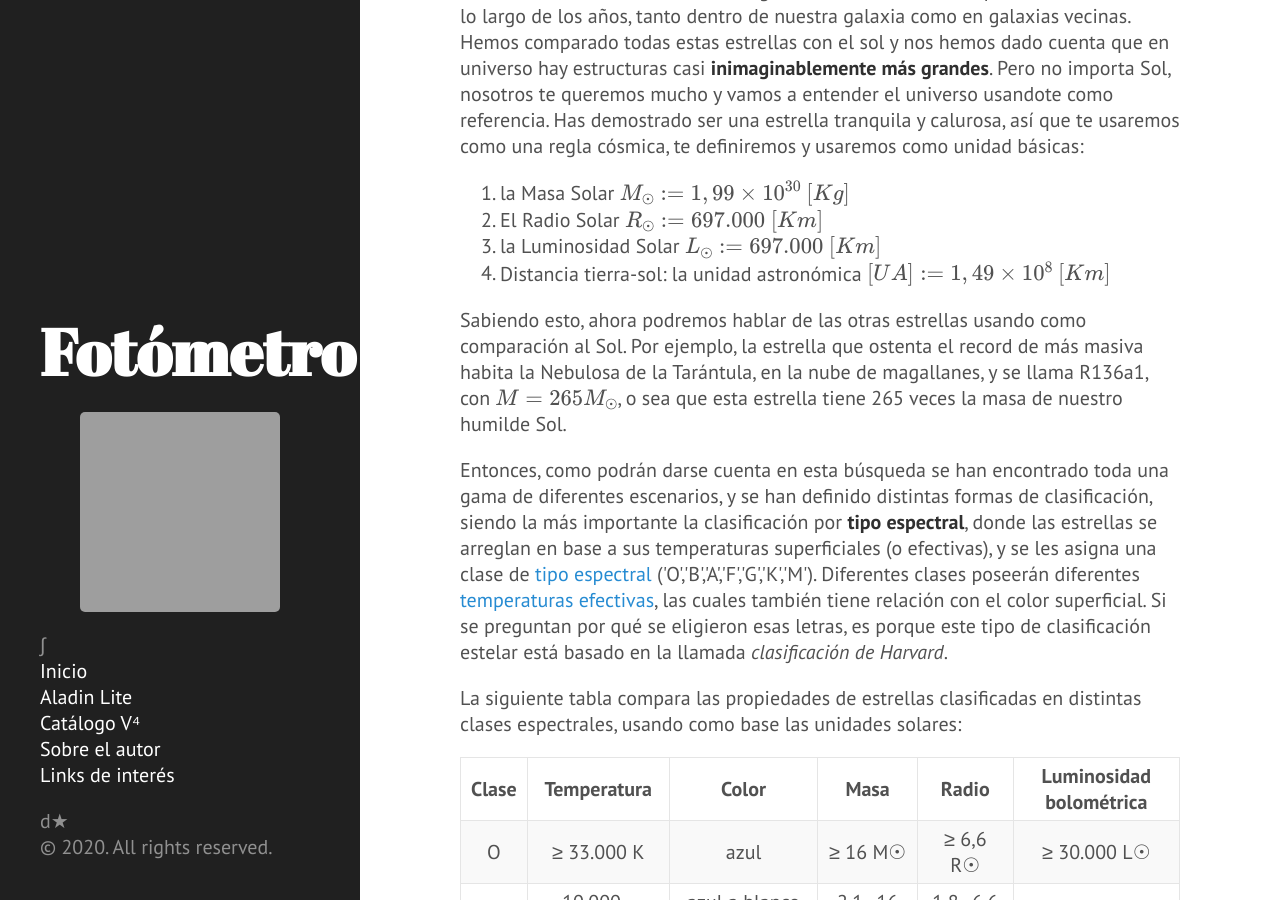
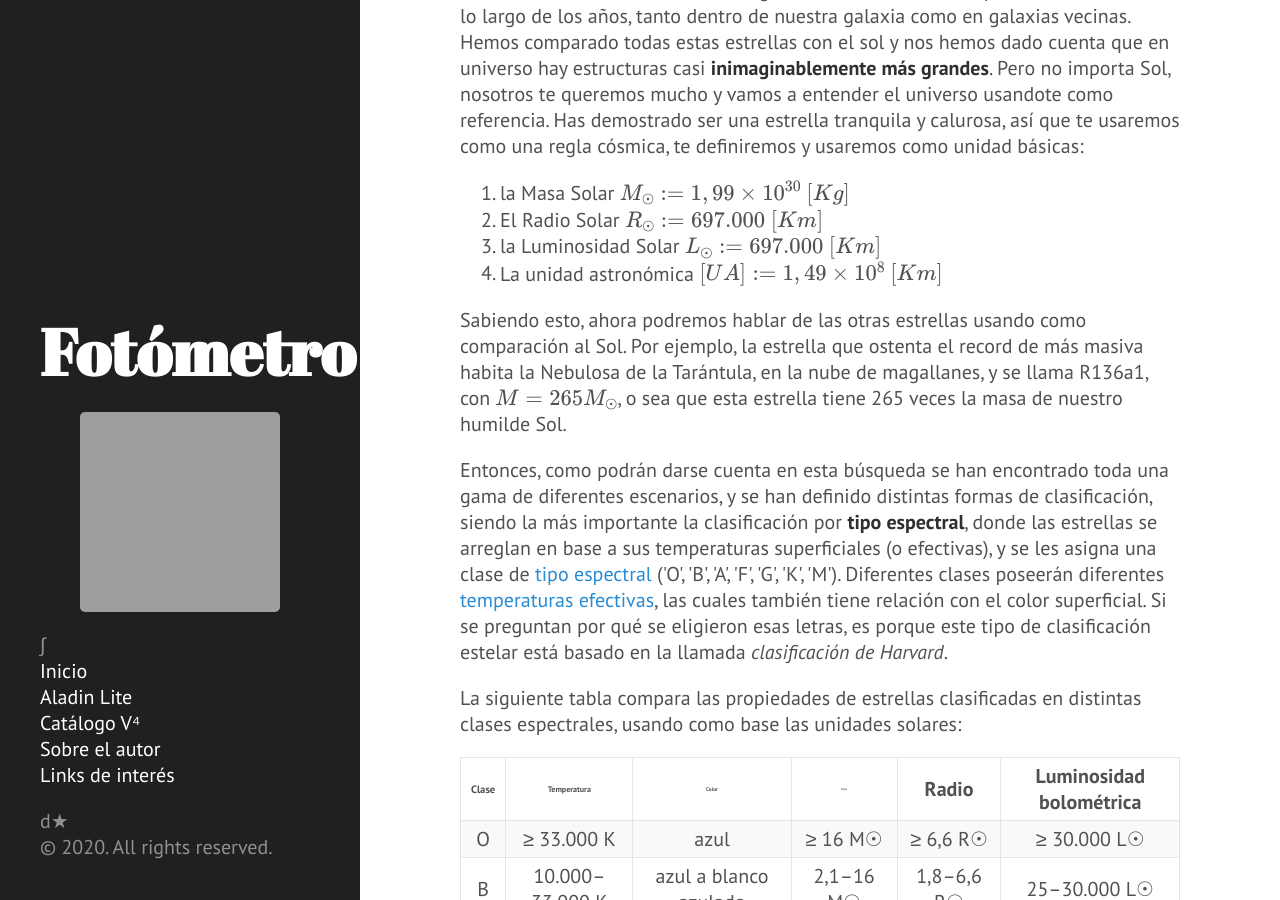
Before and after one commit to nicomedinap/nicomedinap.github.io, a Jekyll site: the page built from _posts/2020-11-12-VariabilidadEstelar.md, in a window 1280 px wide and 900 px high, scrolled down 3183 px. Built offline with Jekyll 4.4.1, drawn with Linux system fonts in a browser that asks for light colours; formulas are drawn with MathJax 3; a script that is not in the unit is left out; grey boxes are pictures that could not be loaded.

Commit message:
Update 2020-11-12-VariabilidadEstelar.md

```diff
--- a/_posts/2020-11-12-VariabilidadEstelar.md
+++ b/_posts/2020-11-12-VariabilidadEstelar.md
@@ -24,6 +24,7 @@ title:  "Variación de brillo en las estrellas"
 <table>
 <tbody>
 <tr>
+
 <td style="text-align:center"><em>Figura 1: Estrellas variables tipo RR Lyrae pulsando y cambiando su brillo mientras viven tranquilamente en el cúmulo globular Messier 3. Linda imagen tomada del blog <a href="https://skyandtelescope.org/astronomy-news/the-chaotic-music-of-variable-stars/">sky&amp;telescope</a></em></td>
 </tr>
 </tbody>
@@ -98,17 +99,17 @@ title:  "Variación de brillo en las estrellas"
 <li>la Masa Solar $M_{\odot} := 1,99\times10^{30}\ [Kg]$ </li>
 <li>El Radio Solar $R_{\odot} := 697.000\ [Km]$  </li>
 <li>la Luminosidad Solar $L_{\odot} := 697.000\ [Km]$ </li>
-<li>Distancia tierra-sol: la unidad astronómica $[UA]:=  1,49\times10^{8}\ [Km]$</li>
+<li>La unidad astronómica $[UA]:=  1,49\times10^{8}\ [Km]$</li>
 </ol>
 <p>Sabiendo esto, ahora podremos hablar de las otras estrellas usando como comparación al Sol. Por ejemplo, la estrella que ostenta el record de más masiva habita la Nebulosa de la Tarántula, en la nube de magallanes, y se llama R136a1, con $M=265M_{\odot}$, o sea que esta estrella tiene 265 veces la masa de nuestro humilde Sol.</p>
-<p>Entonces, como podrán darse cuenta en esta búsqueda se han encontrado toda una gama de diferentes escenarios, y se han definido distintas formas de clasificación, siendo la más importante la clasificación por <strong>tipo espectral</strong>, donde las estrellas se arreglan en base a sus temperaturas superficiales (o efectivas), y se les asigna una clase de <a href="https://es.wikipedia.org/wiki/Clasificaci%C3%B3n_estelar#Clasificaci%C3%B3n_por_tipos_espectrales">tipo espectral</a> ('O','B','A','F','G','K','M'). Diferentes clases poseerán diferentes <a href="https://es.wikipedia.org/wiki/Clasificaci%C3%B3n_estelar#Clasificaci%C3%B3n_por_tipos_espectrales">temperaturas efectivas</a>, las cuales también tiene relación con el color superficial. Si se preguntan por qué se eligieron esas letras, es porque este tipo de clasificación estelar está basado en la llamada <em>clasificación de Harvard</em>.</p>
+<p>Entonces, como podrán darse cuenta en esta búsqueda se han encontrado toda una gama de diferentes escenarios, y se han definido distintas formas de clasificación, siendo la más importante la clasificación por <strong>tipo espectral</strong>, donde las estrellas se arreglan en base a sus temperaturas superficiales (o efectivas), y se les asigna una clase de <a href="https://es.wikipedia.org/wiki/Clasificaci%C3%B3n_estelar#Clasificaci%C3%B3n_por_tipos_espectrales">tipo espectral</a> ('O', 'B', 'A', 'F', 'G', 'K', 'M'). Diferentes clases poseerán diferentes <a href="https://es.wikipedia.org/wiki/Clasificaci%C3%B3n_estelar#Clasificaci%C3%B3n_por_tipos_espectrales">temperaturas efectivas</a>, las cuales también tiene relación con el color superficial. Si se preguntan por qué se eligieron esas letras, es porque este tipo de clasificación estelar está basado en la llamada <em>clasificación de Harvard</em>.</p>
 <p>La siguiente tabla compara las propiedades de estrellas clasificadas en distintas clases espectrales, usando como base las unidades solares:</p>
 <table>
 <thead><tr>
-<th style="text-align:center">Clase</th>
-<th style="text-align:center">Temperatura</th>
-<th style="text-align:center">Color</th>
-<th style="text-align:center">Masa</th>
+<th style="text-align:center;font-size:8pt">Clase</th>
+<th style="text-align:center;font-size:6pt">Temperatura</th>
+<th style="text-align:center;font-size:4pt">Color</th>
+<th style="text-align:center;font-size:2pt">Masa</th>
 <th style="text-align:center">Radio</th>
 <th style="text-align:center">Luminosidad bolométrica</th>
 </tr>
```
